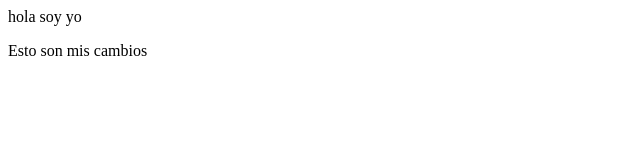
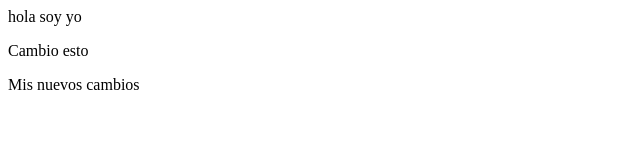
Before and after one commit to raulito136/MasPruebas, a plain HTML site: page index.html in a window 1280 px wide. Shown: the whole page, without its empty margins (0-640 px from the left). Drawn offline with Linux system fonts and the light colour scheme.

Commit message:
Esto son mis cambios

```diff
--- a/index.html
+++ b/index.html
@@ -1,2 +1,3 @@
 <p>hola soy yo</p>
-<p>Esto son mis cambios</p>
+<p>Cambio esto</p>
+<p>Mis nuevos cambios</p>
```
